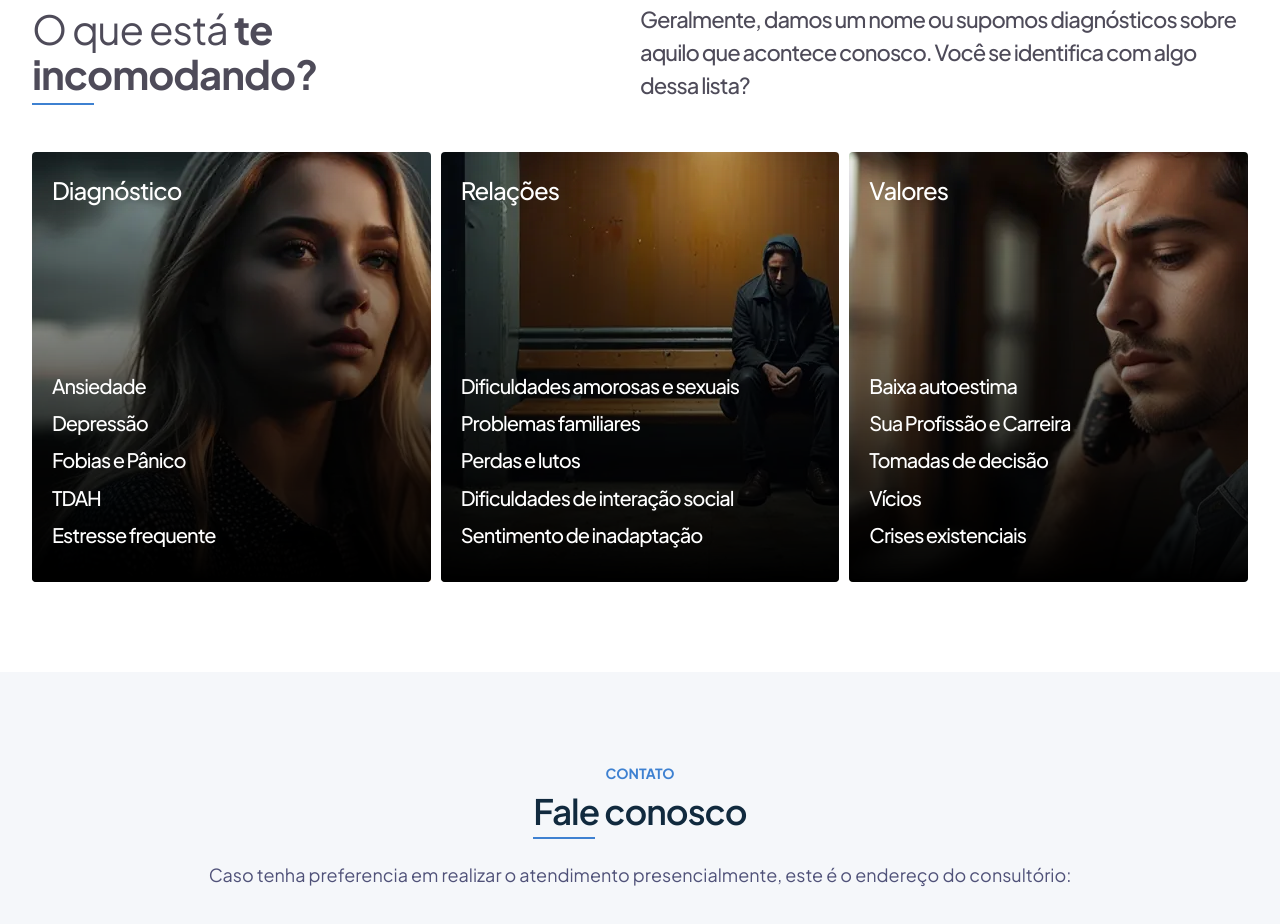
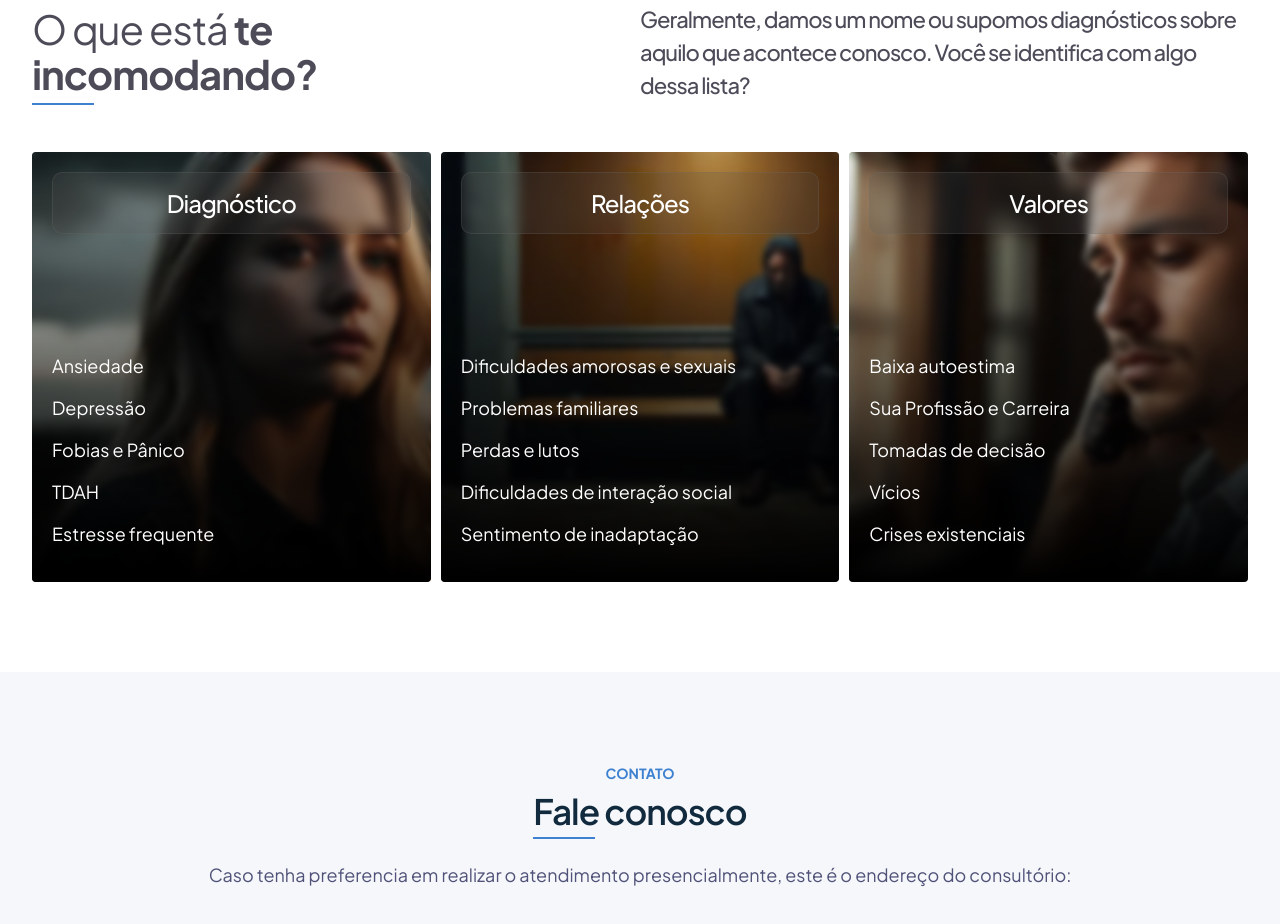
Before and after one commit to wagstalos/projeto-guilherme-secotte, a website: page index.html in a window 1280 px wide. Shown: the part 2247-3171 px from the top of the page. Drawn offline with Linux system fonts and the light colour scheme.

Commit message:
fix: added blur

```diff
--- a/index.html
+++ b/index.html
@@ -293,11 +293,11 @@
 
           <div class="card__bottom">
             <!-- <img src="img/icon-missao.svg" alt="icon missão" width="44" height="44"> -->
-            <h4 class="card__bottom-title mb-4 mt-4">Ansiedade</h4>
-            <h4 class="card__bottom-title mb-4 mt-4">Depressão</h4>
-            <h4 class="card__bottom-title mb-4 mt-4">Fobias e Pânico</h4>
-            <h4 class="card__bottom-title mb-4 mt-4">TDAH</h4>
-            <h4 class="card__bottom-title mb-4 mt-4">Estresse frequente</h4>
+            <p class="card__bottom-title mb-4 mt-4">Ansiedade</p>
+            <p class="card__bottom-title mb-4 mt-4">Depressão</p>
+            <p class="card__bottom-title mb-4 mt-4">Fobias e Pânico</p>
+            <p class="card__bottom-title mb-4 mt-4">TDAH</p>
+            <p class="card__bottom-title mb-4 mt-4">Estresse frequente</p>
             <!-- <p id="text" class="text-showmore">
               Construir soluções tecnológicas que impactam positivamente o seu empreendimento.
             </p> -->
@@ -312,11 +312,11 @@
 
           <div class="card__bottom">
             <!-- <img src="img/icon-gestao.svg" alt="icon gestão" width="44" height="44"> -->
-            <h4 class="card__bottom-title mb-4 mt-4">Dificuldades amorosas e sexuais</h4>
-            <h4 class="card__bottom-title mb-4 mt-4">Problemas familiares</h4>
-            <h4 class="card__bottom-title mb-4 mt-4">Perdas e lutos</h4>
-            <h4 class="card__bottom-title mb-4 mt-4">Dificuldades de interação social</h4>
-            <h4 class="card__bottom-title mb-4 mt-4">Sentimento de inadaptação</h4>
+            <p class="card__bottom-title mb-4 mt-4">Dificuldades amorosas e sexuais</p>
+            <p class="card__bottom-title mb-4 mt-4">Problemas familiares</p>
+            <p class="card__bottom-title mb-4 mt-4">Perdas e lutos</p>
+            <p class="card__bottom-title mb-4 mt-4">Dificuldades de interação social</p>
+            <p class="card__bottom-title mb-4 mt-4">Sentimento de inadaptação</p>
             <!-- <p id="text" class="text-showmore">
               Estabelecer com o liveFacilities um novo modelo de gestão para empreendimentos.
             </p> -->
@@ -331,11 +331,11 @@
 
           <div class="card__bottom">
             <!-- <img src="img/icon-valores.svg" alt="icon missão" width="44" height="44"> -->
-            <h4 class="card__bottom-title mb-4 mt-4">Baixa autoestima</h4>
-            <h4 class="card__bottom-title mb-4 mt-4">Sua Profissão e Carreira</h4>
-            <h4 class="card__bottom-title mb-4 mt-4">Tomadas de decisão</h4>
-            <h4 class="card__bottom-title mb-4 mt-4">Vícios</h4>
-            <h4 class="card__bottom-title mb-4 mt-4">Crises existenciais</h4>
+            <p class="card__bottom-title mb-4 mt-4">Baixa autoestima</p>
+            <p class="card__bottom-title mb-4 mt-4">Sua Profissão e Carreira</p>
+            <p class="card__bottom-title mb-4 mt-4">Tomadas de decisão</p>
+            <p class="card__bottom-title mb-4 mt-4">Vícios</p>
+            <p class="card__bottom-title mb-4 mt-4">Crises existenciais</p>
             <!-- <p id="text" class="text-showmore">
               Atuar com máxima segurança de nossos serviços e principalmente respeito e parceria com nossos clientes.
             </p> -->
--- a/scss/_s-values.scss
+++ b/scss/_s-values.scss
@@ -67,6 +67,15 @@
                 background-image: url("../img/img3.webp");
             }
 
+            h3 {
+                background: #54545433;
+                backdrop-filter: blur(5px);
+                border-radius: 10px;
+                padding: 12px;
+                text-align: center;
+                border: 1px solid #7272723b;
+            }
+
             h3,
             h4,
             p {
@@ -83,11 +92,11 @@
                 background: linear-gradient(to bottom, rgba(0, 0, 0, 1), rgba(0, 0, 0, 0) 0, rgba(0, 0, 0, 1));
                 pointer-events: none;
                 z-index: 0;
-                backdrop-filter: blur(0);
-                transition: all .3s ease-in;
+                backdrop-filter: blur(3px);
+                transition: all 0.3s ease-in;
             }
             &:hover::after {
-                backdrop-filter: blur(3px); /* Aplica o blur ao passar o mouse */
+                backdrop-filter: blur(0);
             }
         }
     }
@@ -98,12 +107,15 @@
             flex-direction: column;
             &__title {
                 max-width: 100%;
-                font-size: 2.8rem;
+                font-size: 3.5rem;
                 margin-top: 20px;
                 margin-bottom: 2rem;
+                text-align: center;
             }
             &__subtitle {
                 max-width: 100%;
+                font-size: 1.8rem;
+                text-align: center;
             }
         }
         .cards {
```
Also changed, not shown: css/main.css.
